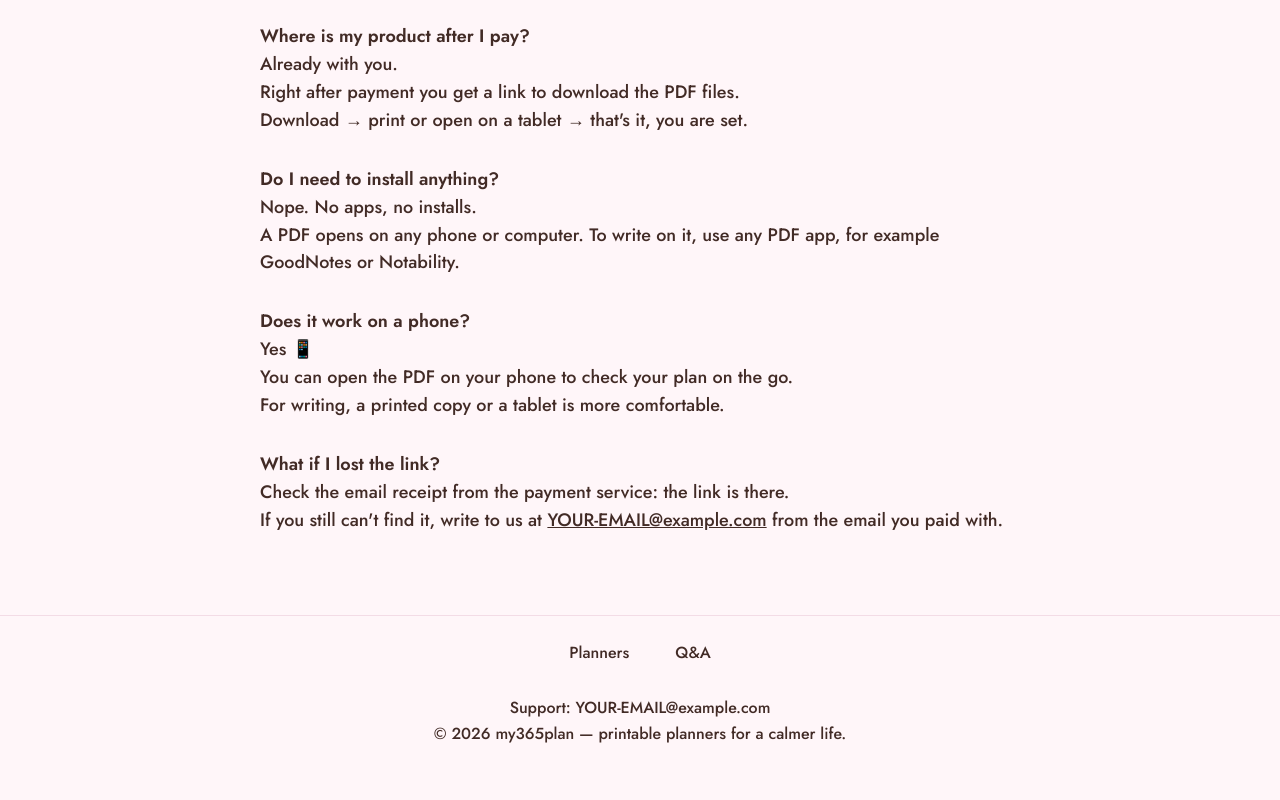
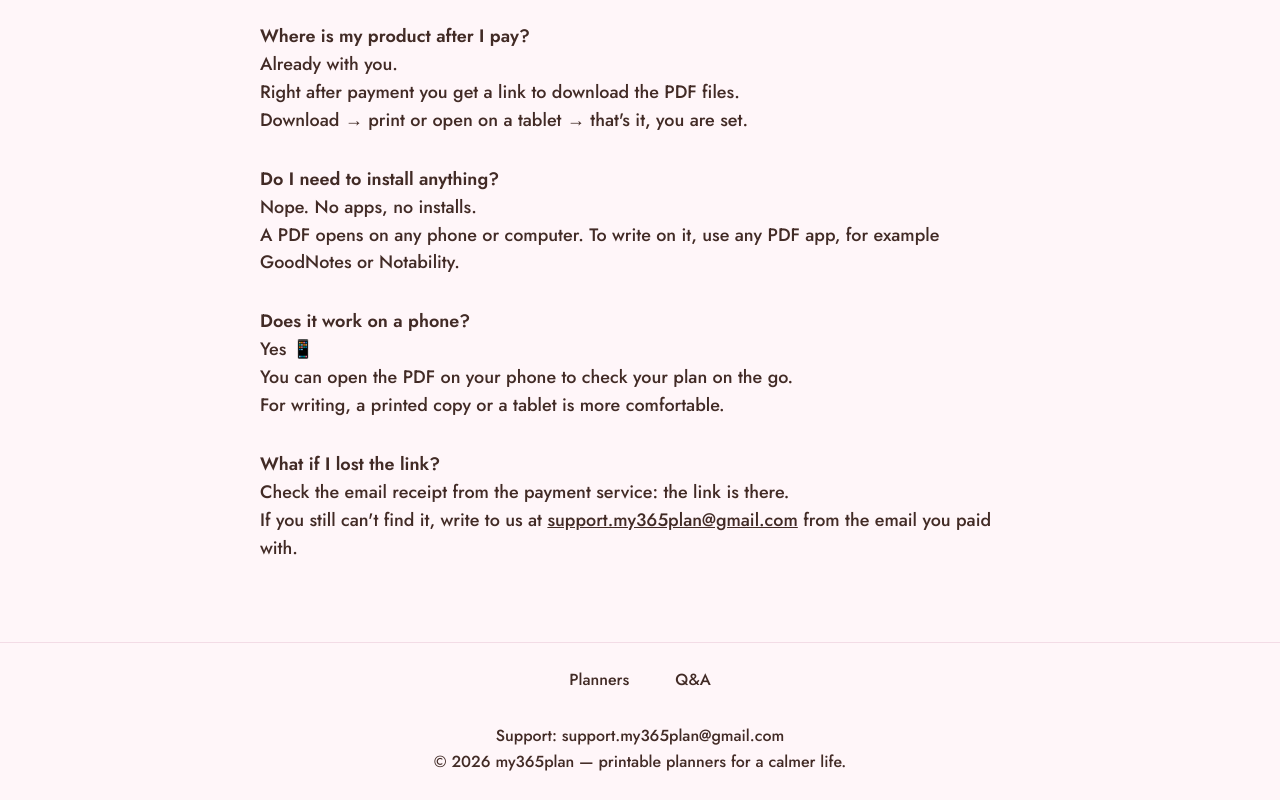
Before and after one commit to popovaanastasia0416-bit/365plan, a plain HTML site: page planners.html in a window 1280 px wide. Shown: the part 1658-2458 px from the top of the page. Before the commit the page ends 2430 px from the top, so only its background shows below. Drawn offline with Linux system fonts and the light colour scheme; a web font is replaced by a local one.

Commit message:
Support email in footer and Q&A
Co-Authored-By: Claude Sonnet 5.5 <noreply@anthropic.com>

```diff
--- a/planners.html
+++ b/planners.html
@@ -347,7 +347,7 @@ footer{background:var(--bg) !important;border-top:1px solid var(--line)}
     <h4>Does it work on a phone?</h4>
     <p>Yes 📱<br>You can open the PDF on your phone to check your plan on the go.<br>For writing, a printed copy or a tablet is more comfortable.</p>
     <h4>What if I lost the link?</h4>
-    <p>Check the email receipt from the payment service: the link is there.<br>If you still can't find it, write to us at <a href="mailto:YOUR-EMAIL@example.com">YOUR-EMAIL@example.com</a> from the email you paid with.</p>
+    <p>Check the email receipt from the payment service: the link is there.<br>If you still can't find it, write to us at <a href="mailto:support.my365plan@gmail.com">support.my365plan@gmail.com</a> from the email you paid with.</p>
   </section>
 </div>
 
@@ -389,7 +389,7 @@ footer{background:var(--bg) !important;border-top:1px solid var(--line)}
 </dialog>
 <footer>
   <div class="links"><a href="planners.html#planners">Planners</a><a href="planners.html#qa">Q&amp;A</a></div>
-  <p>Support: <a href="mailto:YOUR-EMAIL@example.com">YOUR-EMAIL@example.com</a></p>
+  <p>Support: <a href="mailto:support.my365plan@gmail.com">support.my365plan@gmail.com</a></p>
   <p>© <span id="y">2026</span> my365plan — printable planners for a calmer life.</p>
 </footer>
 
```
Also changed, not shown: index.html (+1 -1 lines).
